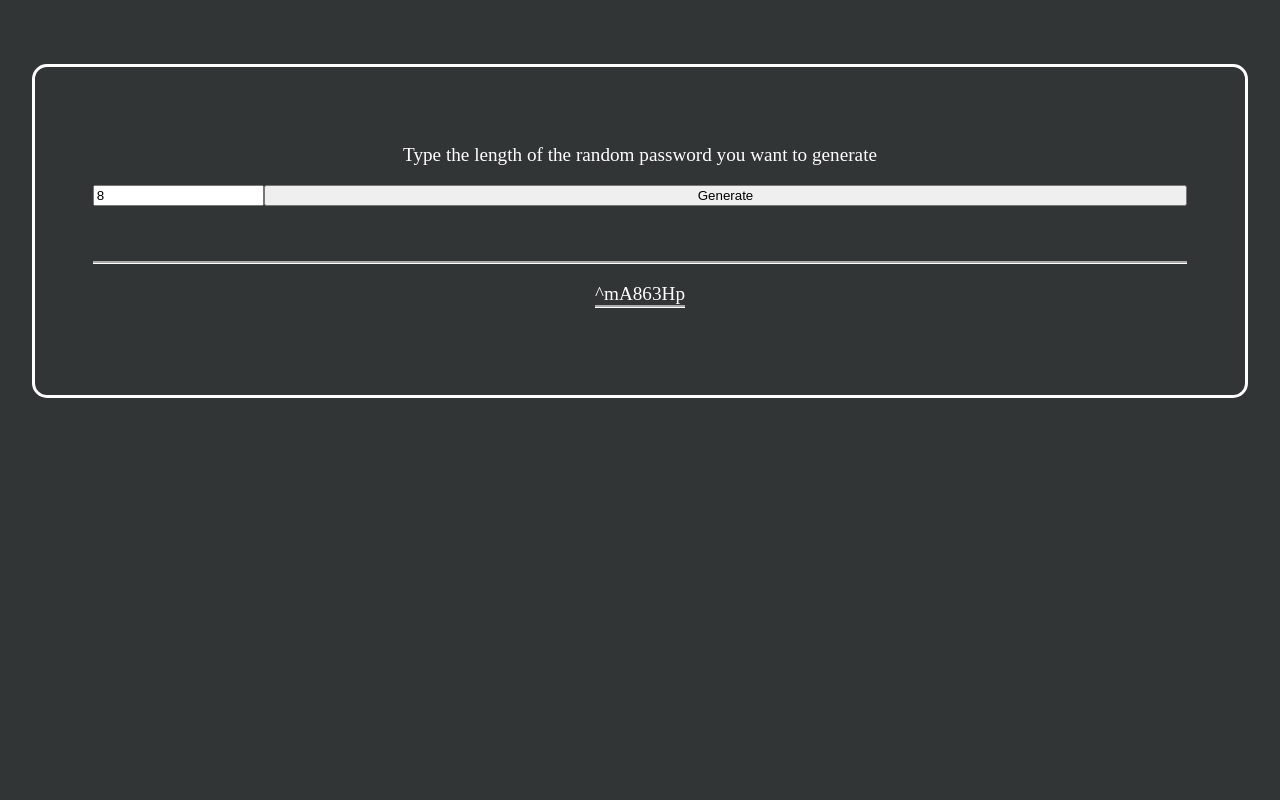
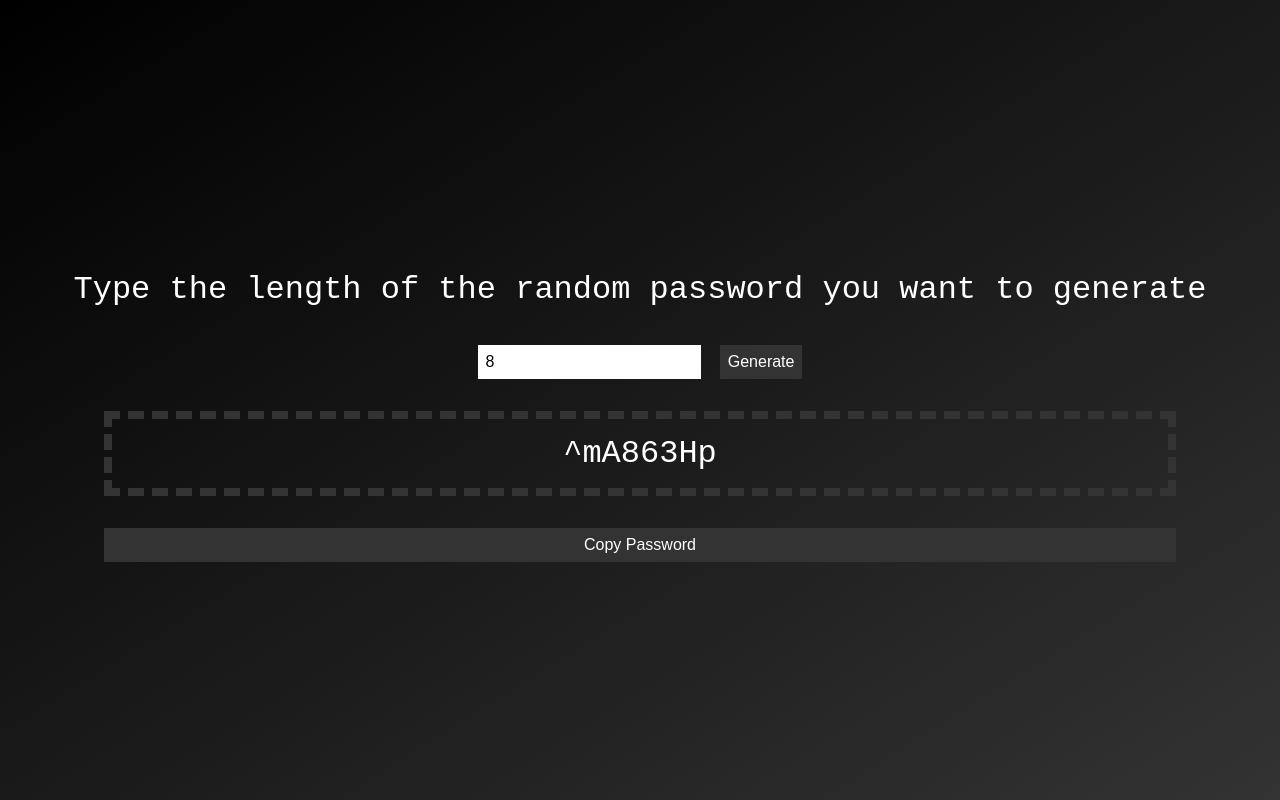
Before and after one commit to bekaluTebkew/randomPasswordGenerator, a plain HTML site: page index.html in a window 1280 px wide. Both pictures are taken after a click on the button "Generate". Drawn offline with Linux system fonts and the light colour scheme.

Commit message:
Added CSS

```diff
--- a/index.html
+++ b/index.html
@@ -1,32 +1,48 @@
 <!DOCTYPE html>
 <html lang="en">
   <head>
-    <meta charset="UTF-8">
-    <meta name="viewport" content="width=device-width, initial-scale=1.0">
-    <title>Document</title>
+    <meta charset="UTF-8" />
+    <meta name="viewport" content="width=device-width, initial-scale=1.0" />
+    <title>Random Password Generator</title>
+    <link rel="stylesheet" href="style.css" />
   </head>
   <body>
     <div class="container">
       <div class="header">
-            <p >Type the length of the random password you want to generate</p>
-        <div class="actions">
-            <input class="value8" placeholder="Enter password length" type="number" name="input length" id="length" value="8">
+        <p>Type the length of the random password you want to generate</p>
+        <form class="actions">
+          <input
+            class="value8"
+            placeholder="Enter password length"
+            type="number"
+            name="input length"
+            id="length"
+            value="8"
+          />
           <button class="btn-generate">Generate</button>
-        </div>
-        <div class="passkey">
-
-        </div>
+        </form>
+        <div class="passkey"></div>
       </div>
     </div>
     <script>
-        const generateBtn = document.querySelector('.btn-generate');
-const password = document.querySelector('.passkey');
-const passwordLength = document.querySelector('#length');
+      const generateBtn = document.querySelector(".btn-generate");
+      const password = document.querySelector(".passkey");
+      const passwordLength = document.querySelector("#length");
 
-generateBtn.addEventListener('click', function (length) {
-    length=passwordLength.value
+      const copyToClipboard = function () {
+        const text = document.querySelector(".generated-password").innerText;
+        navigator.clipboard
+          .writeText(text)
+          .then(() => alert("Text copied to clipboard!"))
+          .catch((err) => console.error("Error copying text:", err));
+      };
 
-    const charset = "ABCDEFGHIJKLMNOPQRSTUVWXYZabcdefghijklmnopqrstuvwxyz0123456789!@#$%^&*()";
+      generateBtn.addEventListener("click", function (length) {
+        length.preventDefault()
+        length = passwordLength.value;
+
+        const charset =
+          "ABCDEFGHIJKLMNOPQRSTUVWXYZabcdefghijklmnopqrstuvwxyz0123456789!@#$%^&*()";
         // const charset = '0123456789'
         let result = "";
 
@@ -34,74 +50,12 @@ generateBtn.addEventListener('click', function (length) {
           const randomIndex = Math.floor(Math.random() * charset.length);
           result += charset[randomIndex];
         }
-    password.insertAdjacentHTML('afterbegin',`<p class="blank"></p>`)
-    password.insertAdjacentHTML('afterbegin',`<p class="generated-password">${result}</p>`)
+
+        password.insertAdjacentHTML("afterbegin", `<p class="blank"></p>`);
+        password.innerHTML = `<p class="generated-password">${result}</p><button onclick="copyToClipboard()">Copy Password</button>`;
+
         return result;
- }
-)
+      });
     </script>
-    <style>
-        body{
-            margin: 5%;
-            padding: 0;
-            background-color: rgb(49, 53, 53);
-            display: flex;
-            flex-direction: column;
-            align-items: center;
-
-        }
-        .container{
-            padding: 5%;
-            width: 95%;
-            display: flex;
-            align-items: center;
-            flex-direction: column;
-            border: 3px solid white;
-            border-radius: 15px;
-        }
-        .header{
-            text-align: center;
-            display: flex;
-            align-items: center;
-            flex-direction: column;
-            width: 100%;
-            color: white;
-            font-size: larger;
-            padding-bottom: 10px;
-
-        }
-        /* .passkey{
-            box-sizing: border-box;
-            display: flex;
-            flex-direction: column;
-            align-items: center;
-        } */
-        .generated-password{
-            text-align: justify;
-            width: 100%;
-            color: white;
-            border-bottom: 3px groove white;
-        }
-        .blank{
-            display: block;
-            width: 100%;
-
-
-        }
-        .value8{
-            width: 15%;
-        }
-        .btn-generate{
-            width: 85%;
-        }
-        .actions{
-            display: flex;
-            flex-direction: row;
-            align-items: center;
-            width: 100%;
-            border-bottom: 3px groove white;
-            padding-bottom: 5%;
-        }
-    </style>
   </body>
 </html>
--- /dev/null
+++ b/style.css
@@ -0,0 +1,55 @@
+body {
+  width: 100%;
+  font-size: 2rem;
+  color: white;
+  height: 100vh;
+  margin: 0;
+  font-family: monospace;
+}
+
+.container {
+
+  display: flex;
+  height: 100%;
+  flex-direction: row;
+  justify-content: center;
+
+  align-items: center;
+  background: linear-gradient(to top left, #333, black);
+}
+
+button {
+  background-color: #333;
+  color: white;
+  padding: 0.5rem;
+  border: none;
+  font-size: 1rem;
+  cursor: pointer;
+}
+
+input {
+  font-size: 1rem;
+  padding: 0.5rem;
+  border: none;
+}
+
+.header {
+  text-align: center;
+}
+
+.passkey {
+  display: grid;
+  align-items: center;
+  justify-content: center;
+}
+
+.passkey p {
+  border: #333 dashed 0.5rem;
+  padding: 1rem;
+
+  text-wrap: wrap;
+  width: 80vw;
+  overflow-wrap: break-word;
+  text-align: center;
+  word-wrap: break-word;
+}
```
Lines whose indentation alone changed are shown as unchanged.
